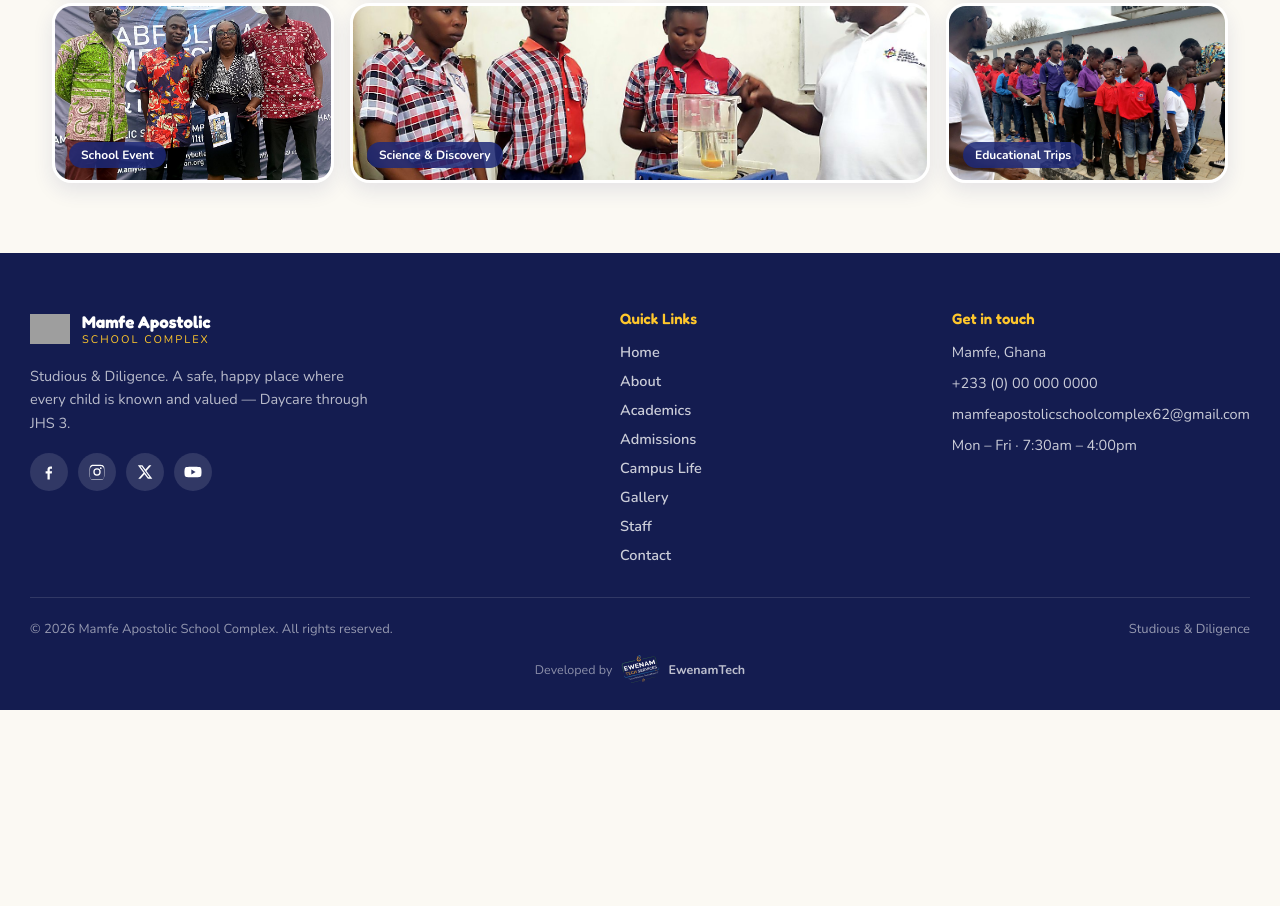
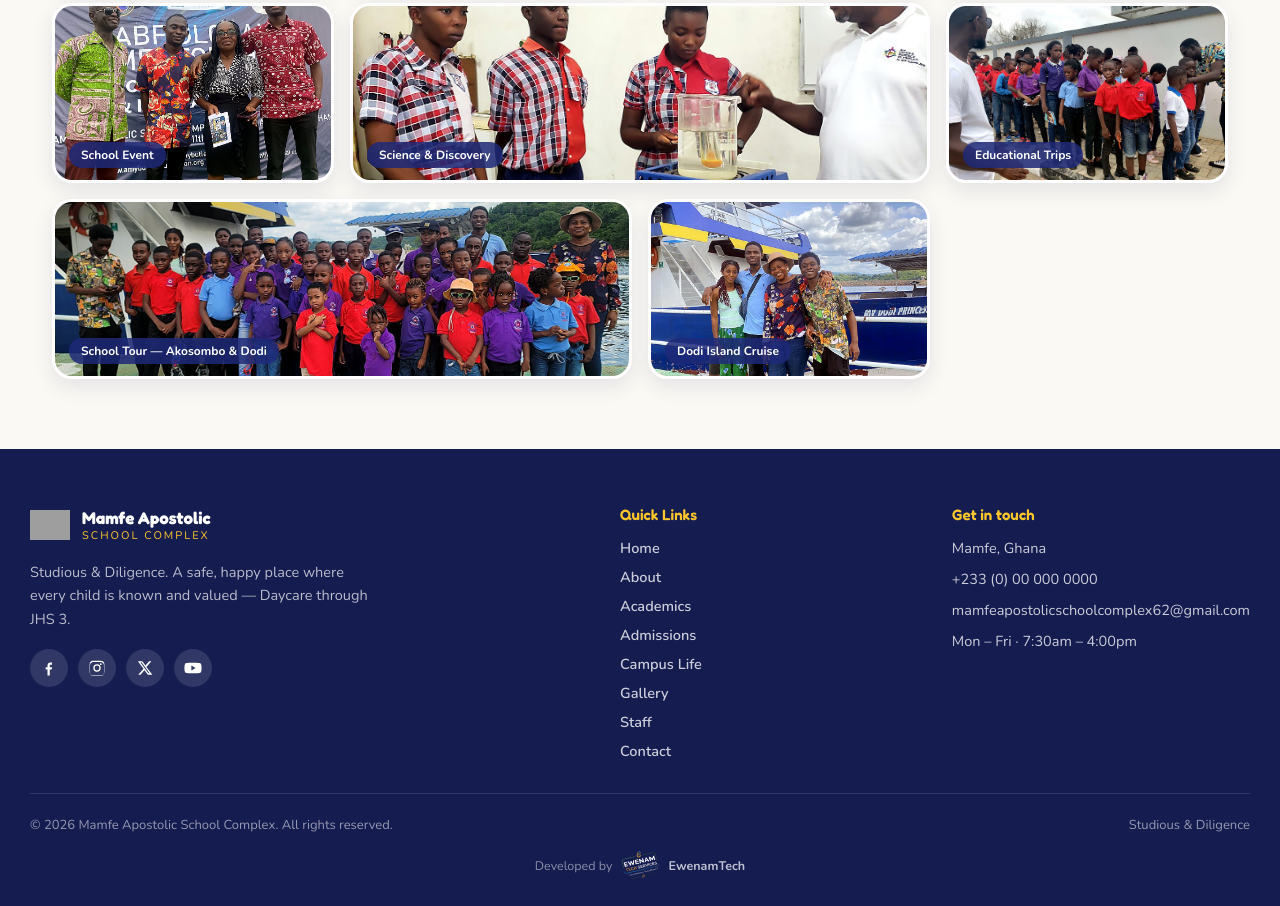
Before and after one commit to Ewe-Nam/MASCO, a plain HTML site: page gallery.html in a window 1280 px wide. Shown: the part 1072-1978 px from the top of the page. Before the commit the page ends 1782 px from the top, so only its background shows below. Drawn offline with nearby package versions, Linux system fonts and the light colour scheme; grey boxes are pictures that could not be loaded.

Commit message:
Add recent school tour photos (Akosombo Dam & Dodi Island) to gallery
Co-Authored-By: Claude Opus 4.8 <noreply@anthropic.com>

```diff
--- a/gallery.html
+++ b/gallery.html
@@ -126,6 +126,16 @@
         <div class="tag-label">Educational Trips</div>
       </div>
 
+      <div class="gallery-cell span-2c" data-gallery-cell data-category="Campus Life">
+        <img class="photo-img" src="assets/photos/tour-dam.jpg" alt="Pupils and staff at the Dodi Princess ferry, Akosombo Dam">
+        <div class="tag-label">School Tour — Akosombo &amp; Dodi</div>
+      </div>
+
+      <div class="gallery-cell" data-gallery-cell data-category="Campus Life">
+        <img class="photo-img" src="assets/photos/tour-boat.jpg" alt="Pupils at the Dodi Princess boat cruise">
+        <div class="tag-label">Dodi Island Cruise</div>
+      </div>
+
     </div>
   </section>
 
```
Also changed, not shown: assets/photos/tour-boat.jpg (added), assets/photos/tour-dam.jpg (added).
